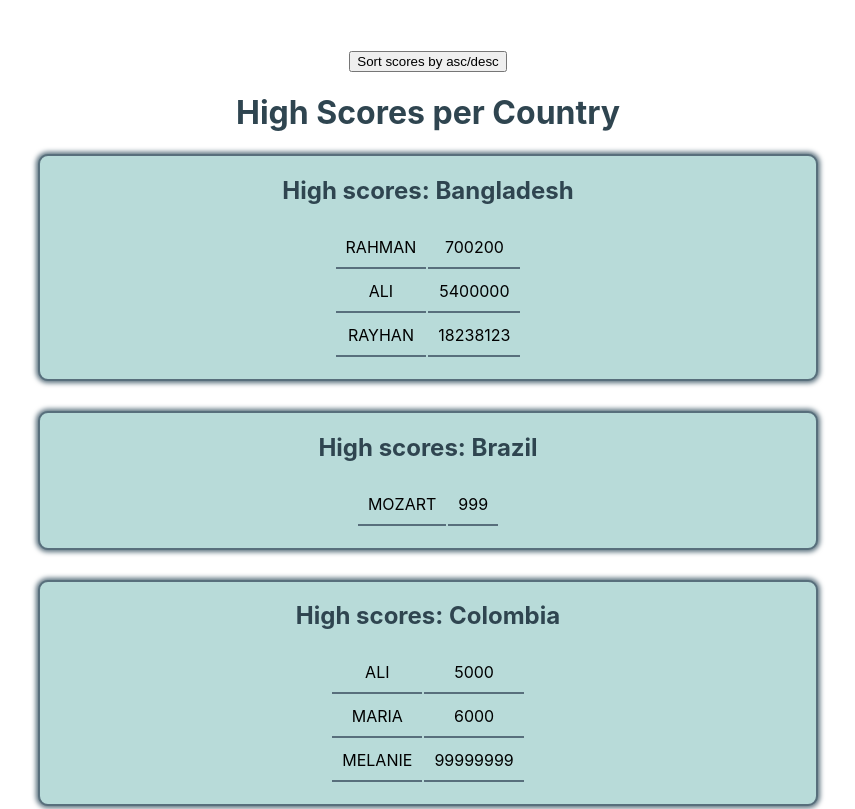
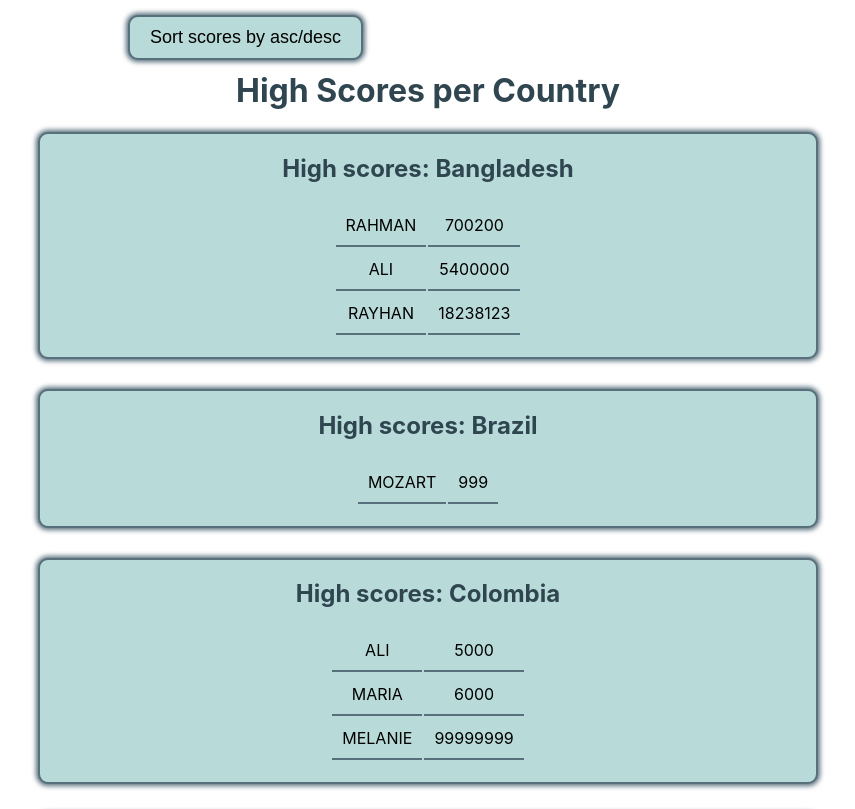
Before and after one commit to HadikaMalik/high-scores-react, a React (Create React App) app: page / in a window 1280 px wide. Shown: the top 809 px of the page, without its empty margins (212-1067 px from the left). Built offline with nearby package versions, Linux system fonts and the light colour scheme.

Commit message:
button and styling added

```diff
--- a/src/App.css
+++ b/src/App.css
@@ -62,3 +62,16 @@ td{
   margin-bottom: 30px;
   background-color: #b8dbd9;
 }
+
+.toggle-button {
+  position: fixed;
+  top: 15px;
+  left: 340px;
+  z-index: 999;
+  padding: 10px 20px;
+  background-color: #b8dbd9;
+  border: #586f7c solid 2px;
+  border-radius: 10px ;
+  box-shadow: #586f7c 0px 0px 5px 2px;
+  font-size: large;
+}
--- a/src/App.jsx
+++ b/src/App.jsx
@@ -1,4 +1,4 @@
-import React, {useState} from "react";
+import React, { useState } from "react";
 import allCountryScores from "./scores";
 import HighScoreTable from "./HighScoreTable";
 import './App.css';
@@ -8,14 +8,16 @@ function App() {
   const toggleSortOrder = () => {
     setSortOrder(sortOrder === 'asc' ? 'desc' : 'asc');
   };
-  const sortedCountryNames = [...allCountryScores].sort((a,b) => a.name.localeCompare(b.name));
+  const sortedCountryNames = [...allCountryScores].sort((a, b) => a.name.localeCompare(b.name));
   return (
     <div className="App">
-      <button onClick={toggleSortOrder}>Sort scores by asc/desc</button>
-    <h1 className="heading">High Scores per Country</h1>
-      {sortedCountryNames.map((country, index) => (
-        <HighScoreTable key={index} country={country} sortOrder={sortOrder}/>
-      ))}
+      <button className="toggle-button" onClick={toggleSortOrder}>Sort scores by asc/desc</button>
+      <div className="container">
+        <h1 className="heading">High Scores per Country</h1>
+        {sortedCountryNames.map((country, index) => (
+          <HighScoreTable key={index} country={country} sortOrder={sortOrder} />
+        ))}
+      </div>
     </div>
   );
 }
```
